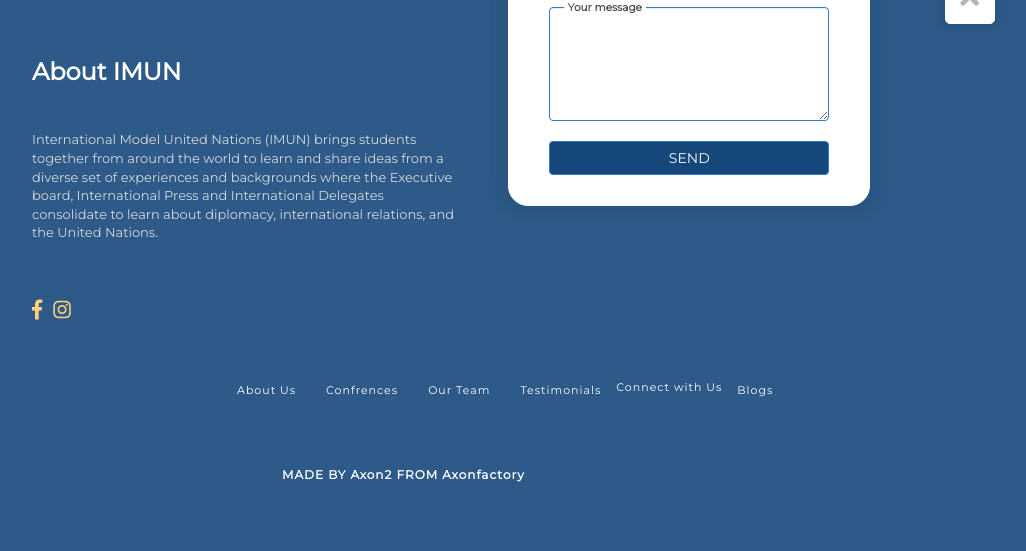
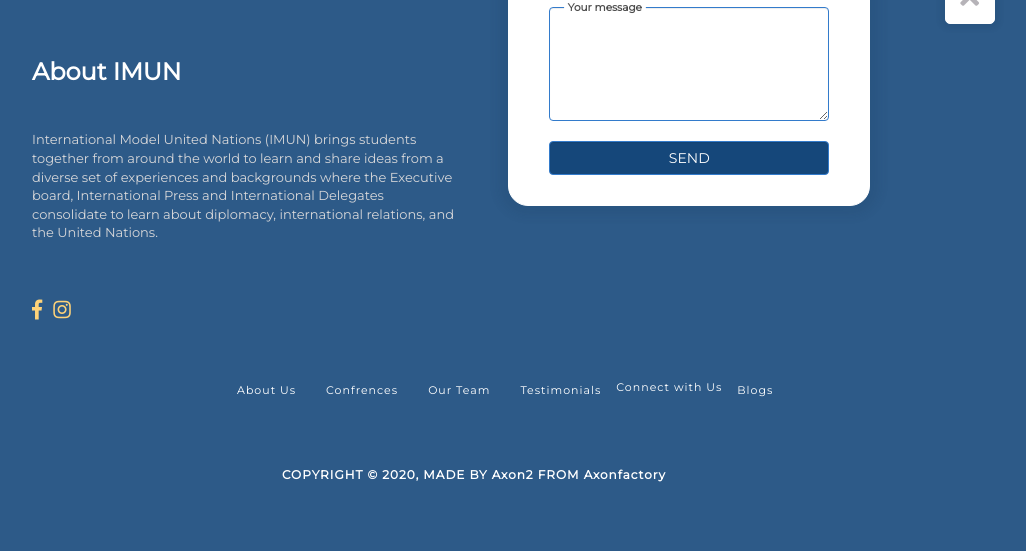
Before and after one commit to AmulSingh/imun-internship-amul, a PHP site: page / in a window 1280 px wide; the page is wider, and only the part inside the window is pictured. Shown: the part 3852-4403 px from the top of that part, without its empty margins (168-1194 px from the left). Run offline with PHP 8.4, Linux system fonts and the light colour scheme.

Commit message:
Update index.php

```diff
--- a/index.php
+++ b/index.php
@@ -402,7 +402,7 @@ the United Nations. </pre>
   </div>
   <div class="row">
   <div class="col-md-12 copyright">
-  <h6><b>MADE BY Axon2 FROM Axonfactory</b></h6>
+  <h6><b>COPYRIGHT &copy 2020, MADE BY Axon2 FROM Axonfactory</b></h6>
   </div>
   </div>
 </footer>
```
